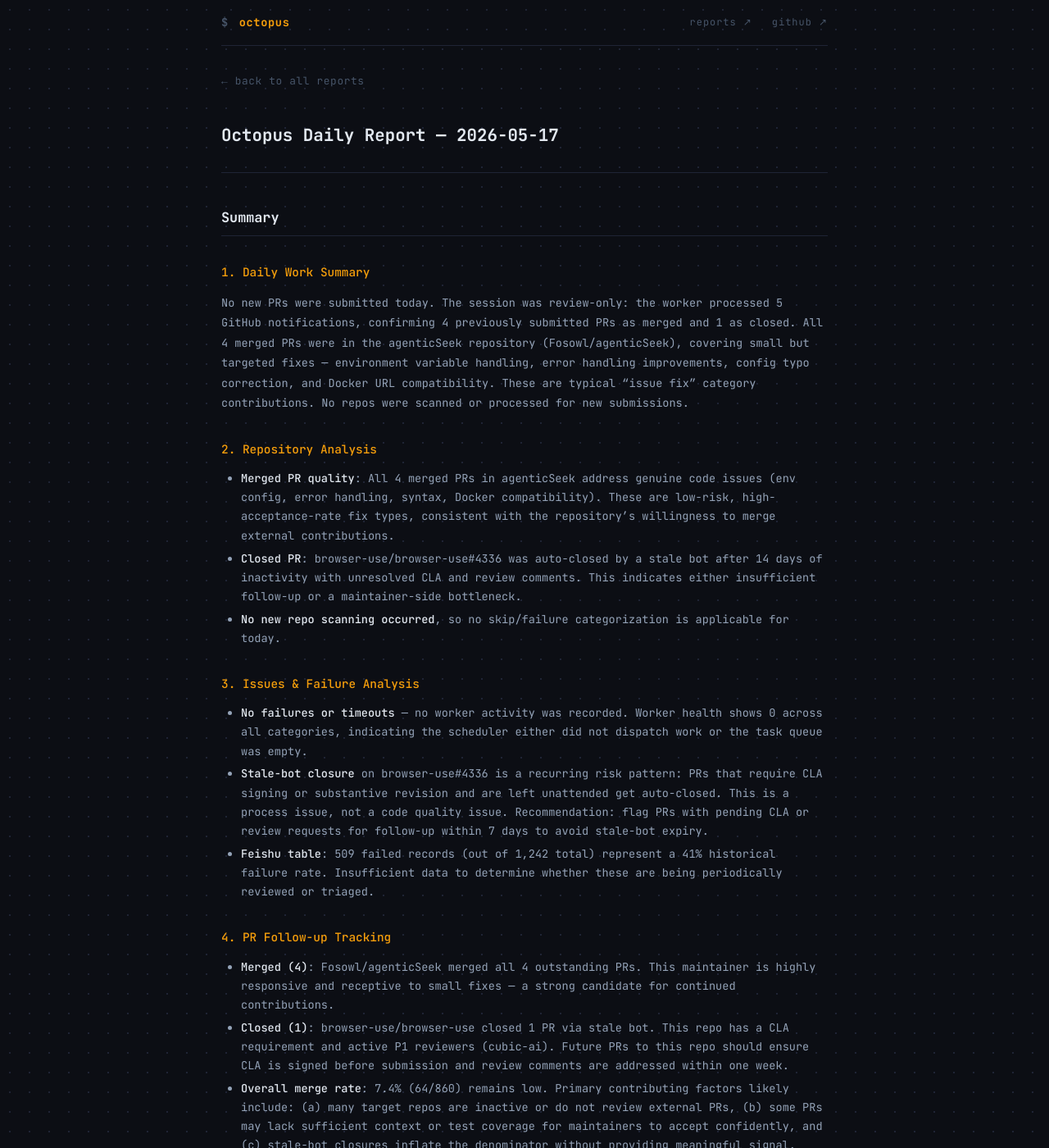
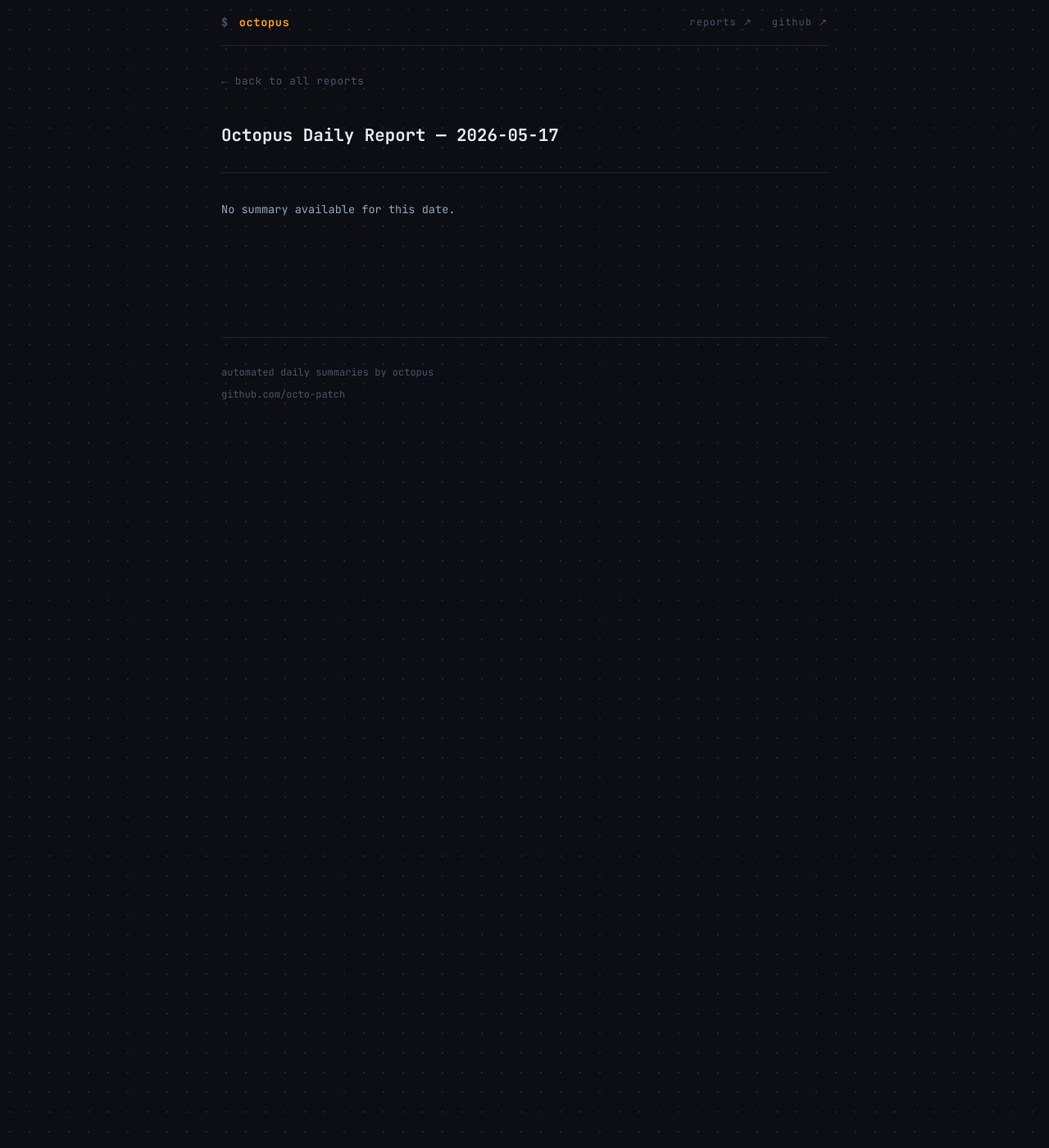
Before and after one commit to octo-patch/daily-reports, a Jekyll site: the page built from 2026-05/2026-05-17.md, in a window 1280 px wide and 1400 px high. Shown: the whole window at 82% size. Built offline with Jekyll 4.4.1, drawn with Linux system fonts in a browser that asks for light colours; some of the changed text lies outside the part shown.

Commit message:
daily report: 2026-05-17

```diff
--- a/2026-05/2026-05-17.md
+++ b/2026-05/2026-05-17.md
@@ -1,30 +1,7 @@
 ---
 layout: report
 title: "Octopus Daily Report — 2026-05-17"
-summary: "No new PRs were submitted today. The session was review-only: the worker processed 5 GitHub notifications, confirming 4 previously submitted PRs as merged and 1 as closed. All 4 merged PRs were in the"
+summary: "No summary available."
 ---
 
-## Summary
-
-### 1. Daily Work Summary
-
-No new PRs were submitted today. The session was review-only: the worker processed 5 GitHub notifications, confirming 4 previously submitted PRs as merged and 1 as closed. All 4 merged PRs were in the agenticSeek repository (Fosowl/agenticSeek), covering small but targeted fixes — environment variable handling, error handling improvements, config typo correction, and Docker URL compatibility. These are typical "issue fix" category contributions. No repos were scanned or processed for new submissions.
-
-### 2. Repository Analysis
-
-- **Merged PR quality**: All 4 merged PRs in agenticSeek address genuine code issues (env config, error handling, syntax, Docker compatibility). These are low-risk, high-acceptance-rate fix types, consistent with the repository's willingness to merge external contributions.
-- **Closed PR**: browser-use/browser-use#4336 was auto-closed by a stale bot after 14 days of inactivity with unresolved CLA and review comments. This indicates either insufficient follow-up or a maintainer-side bottleneck.
-- **No new repo scanning occurred**, so no skip/failure categorization is applicable for today.
-
-### 3. Issues & Failure Analysis
-
-- **No failures or timeouts** — no worker activity was recorded. Worker health shows 0 across all categories, indicating the scheduler either did not dispatch work or the task queue was empty.
-- **Stale-bot closure** on browser-use#4336 is a recurring risk pattern: PRs that require CLA signing or substantive revision and are left unattended get auto-closed. This is a process issue, not a code quality issue. Recommendation: flag PRs with pending CLA or review requests for follow-up within 7 days to avoid stale-bot expiry.
-- **Feishu table**: 509 failed records (out of 1,242 total) represent a 41% historical failure rate. Insufficient data to determine whether these are being periodically reviewed or triaged.
-
-### 4. PR Follow-up Tracking
-
-- **Merged (4)**: Fosowl/agenticSeek merged all 4 outstanding PRs. This maintainer is highly responsive and receptive to small fixes — a strong candidate for continued contributions.
-- **Closed (1)**: browser-use/browser-use closed 1 PR via stale bot. This repo has a CLA requirement and active P1 reviewers (cubic-ai). Future PRs to this repo should ensure CLA is signed before submission and review comments are addressed within one week.
-- **Overall merge rate**: 7.4% (64/860) remains low. Primary contributing factors likely include: (a) many target repos are inactive or do not review external PRs, (b) some PRs may lack sufficient context or test coverage for maintainers to accept confidently, and (c) stale-bot closures inflate the denominator without providing meaningful signal. Consider auditing the bottom quartile of repos by response rate and removing persistently unresponsive repos from the task queue.
-- **No new review comments** were received today. No maintainer feedback patterns to extract from this cycle.
+No summary available for this date.
```
